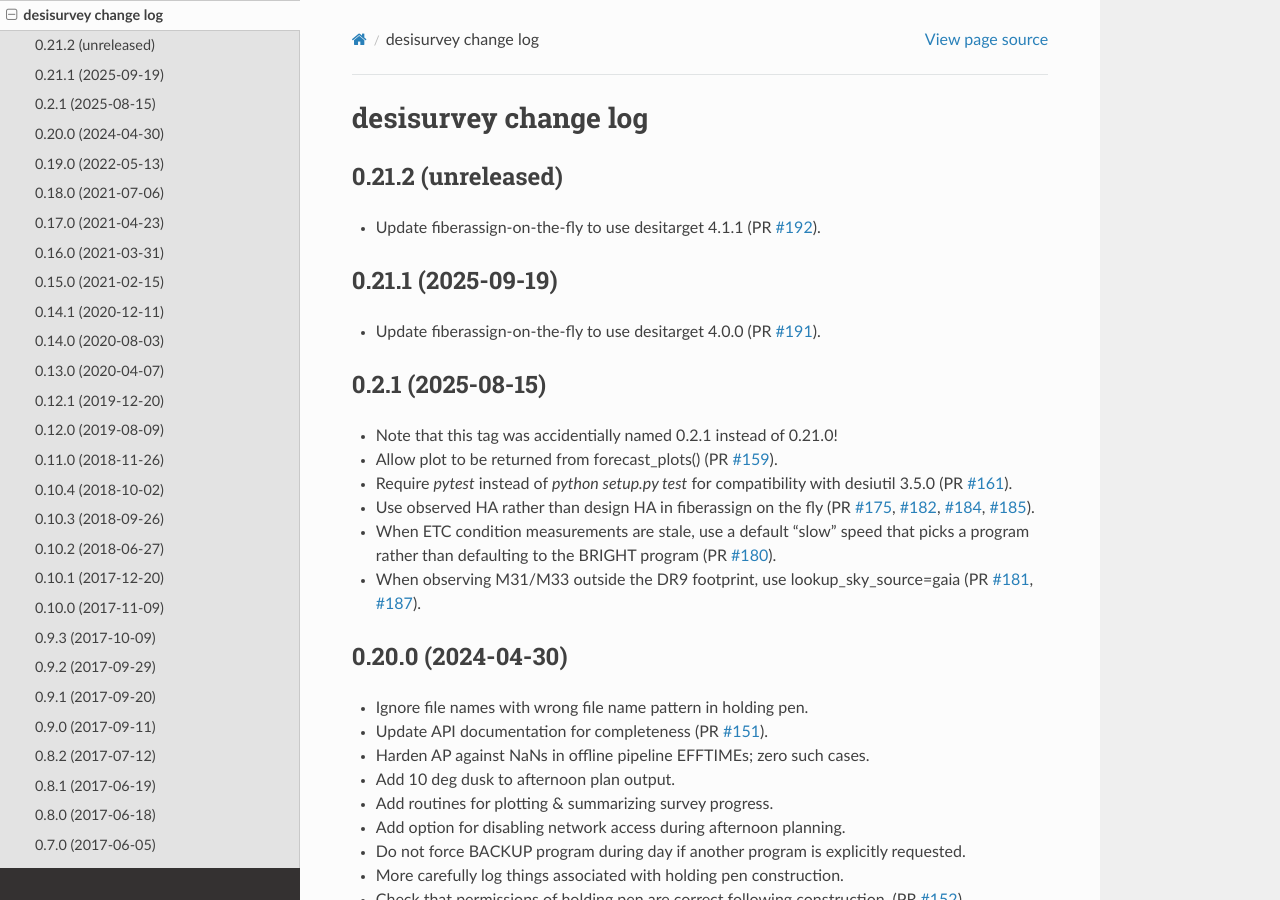
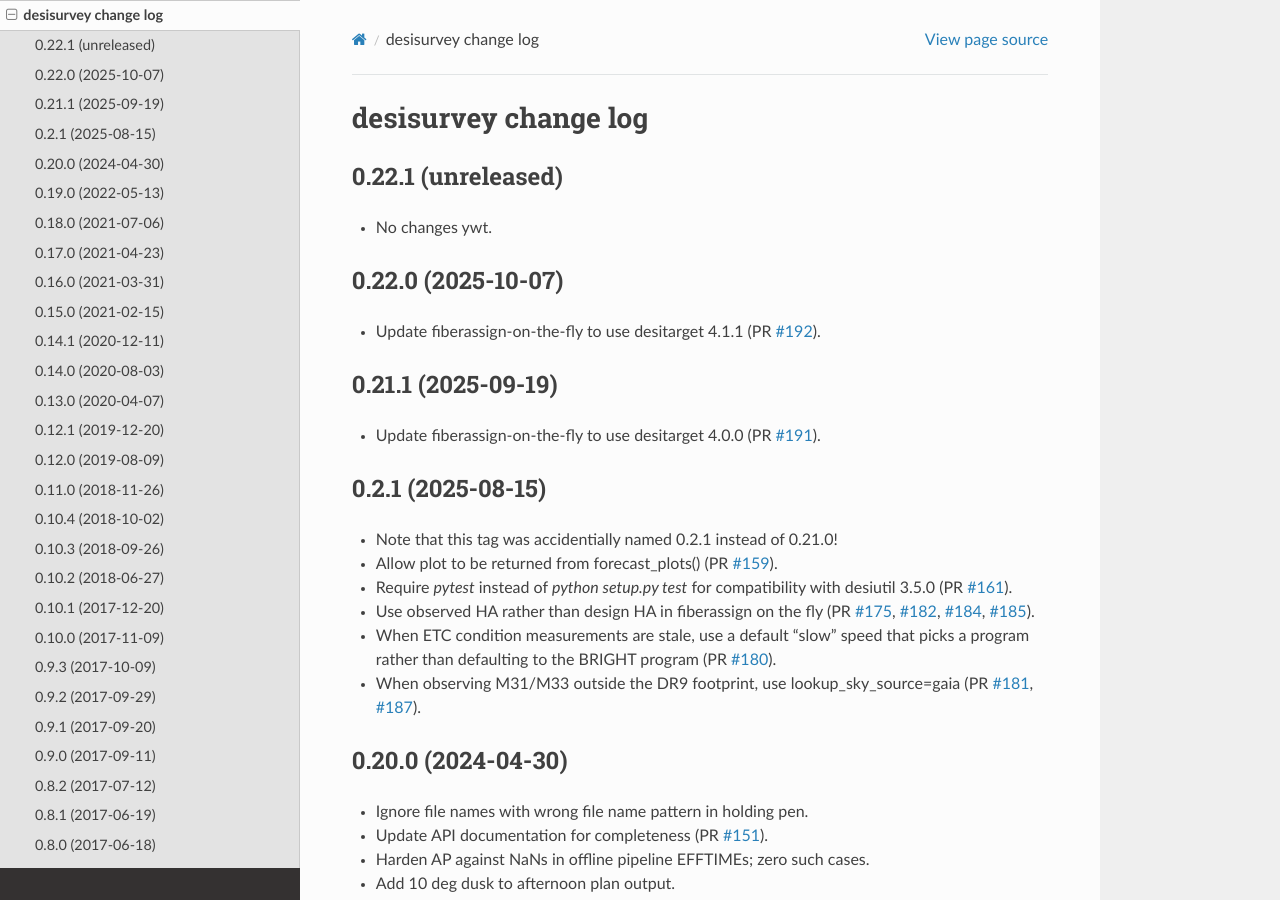
Before and after one commit to desihub/desisurvey, a Sphinx documentation site: the page built from doc/changes.rst, in a window 1280 px wide and 900 px high. Built offline with Sphinx 7.4.7 and the Read the Docs theme 3.1.0, drawn with Linux system fonts in a browser that asks for light colours.

Commit message:
update release notes and version for desisurvey/0.22.0

```diff
--- a/doc/changes.rst
+++ b/doc/changes.rst
@@ -2,7 +2,13 @@
 desisurvey change log
 =====================
 
-0.21.2 (unreleased)
+0.22.1 (unreleased)
+-------------------
+
+* No changes ywt.
+
+
+0.22.0 (2025-10-07)
 -------------------
 
 * Update fiberassign-on-the-fly to use desitarget 4.1.1 (PR `#192`_).
--- a/py/desisurvey/_version.py
+++ b/py/desisurvey/_version.py
@@ -1 +1 @@
-__version__ = '0.21.1.dev1254'
+__version__ = '0.22.0'
```
